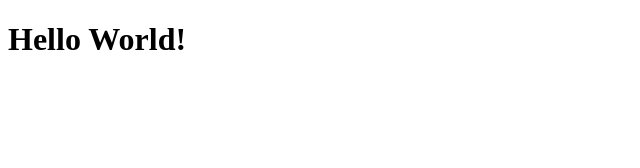
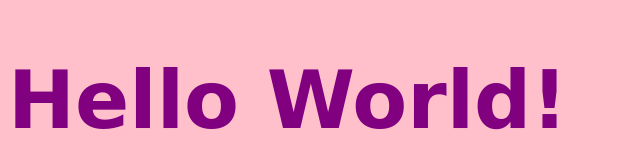
Before and after one commit to kahliapinkins123/website, a plain HTML site: page index.html in a window 1280 px wide. Shown: the whole page, without its empty margins (0-640 px from the left). Drawn offline with Linux system fonts and the light colour scheme.

Commit message:
add style.css, connect to index.html

```diff
--- a/index.html
+++ b/index.html
@@ -3,6 +3,7 @@
     <head>
         <title>My Website</title>
     </head>
+    <link rel="stylesheet" href="style.css"/>
     <body>
         <h1>Hello World!
         </h1>
--- /dev/null
+++ b/style.css
@@ -0,0 +1,10 @@
+body {
+    background: pink;
+}
+
+h1{
+    color: purple;
+    font-family: "Brush Script MT", "Lucida Handwriting", cursive;
+    font-size: 80px;
+
+}
```
